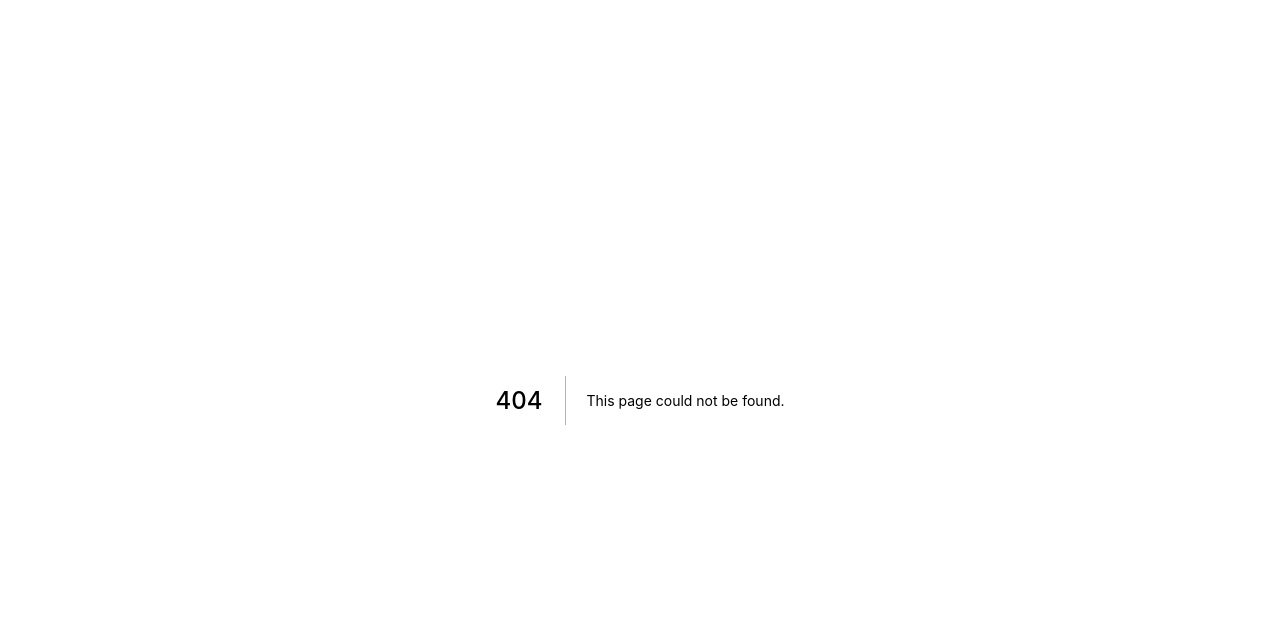
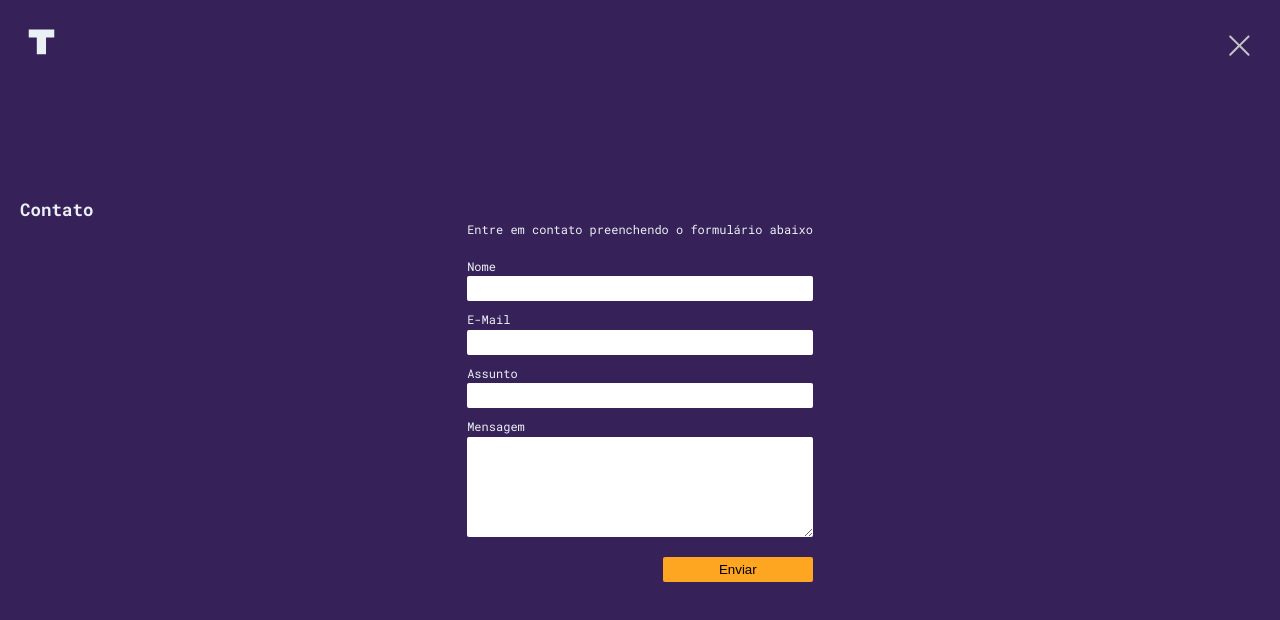
Before and after one commit to thigrandjean/potfolio-nextjs-2021, a Next.js app: page /contact in a window 1280 px wide. Before the commit this address had no page. Shown: the top 620 px of the page. Built offline with nearby package versions, Linux system fonts and the light colour scheme.

Commit message:
Contact Page

```diff
--- /dev/null
+++ b/src/components/EmailForm/index.tsx
@@ -0,0 +1,21 @@
+import * as S from './styles'
+
+const sendForm = (e: React.SyntheticEvent) => {
+  e.preventDefault()
+  console.log('Envia')
+}
+
+const EmailForm = () => (
+  <S.Form onSubmit={sendForm}>
+    <S.Label htmlFor="name">Nome</S.Label>
+    <S.Input type="text" id="name" />
+    <S.Label htmlFor="email">E-Mail</S.Label>
+    <S.Input type="text" id="email" />
+    <S.Label htmlFor="subject">Assunto</S.Label>
+    <S.Input type="text" id="subject" />
+    <S.Label htmlFor="msg">Mensagem</S.Label>
+    <S.TextArea as="textarea" name="msg" id="msg"></S.TextArea>
+    <S.Button>Enviar</S.Button>
+  </S.Form>
+)
+export default EmailForm
--- /dev/null
+++ b/src/components/EmailForm/styles.ts
@@ -0,0 +1,34 @@
+import styled from 'styled-components'
+
+export const Form = styled.form`
+  margin-top: 1rem;
+  display: flex;
+  flex-direction: column;
+  width: 100%;
+`
+export const Label = styled.label`
+  color: var(--white);
+  margin: 1rem 0 0.25rem 0;
+`
+export const Input = styled.input`
+  height: 2.5rem;
+  width: 100%;
+  font-size: 1.5rem;
+  padding: 0.5rem 0.5rem;
+  border: none;
+  border-radius: var(--radius-sm);
+`
+export const TextArea = styled(Input)`
+  min-height: 10rem;
+  resize: vertical;
+`
+export const Button = styled.button`
+  background: var(--color-sec);
+  outline: none;
+  border: none;
+  border-radius: var(--radius-sm);
+  margin: 2rem 0;
+  height: 2.5rem;
+  width: 15rem;
+  align-self: flex-end;
+`
--- /dev/null
+++ b/src/components/SiteFooter/styles.ts
@@ -0,0 +1,18 @@
+import styled from 'styled-components'
+
+export const Footer = styled.footer`
+  height: 100vh;
+  width: 100%;
+  background: var(--color-sec);
+  display: flex;
+  flex-direction: column;
+  justify-content: center;
+  align-items: center;
+`
+
+export const FooterContent = styled.div`
+  font-size: 1.25rem;
+  a {
+    color: var(--color-main);
+  }
+`
--- a/src/components/SiteHeader/index.tsx
+++ b/src/components/SiteHeader/index.tsx
@@ -1,8 +1,9 @@
 import * as S from './styles'
+import Link from 'next/link'
 
 const SiteHeader = () => (
   <S.Logo>
-    <a aria-label="bio">
+    <Link href="/" aria-label="bio">
       <svg
         width="43"
         height="43"
@@ -17,7 +18,7 @@ const SiteHeader = () => (
           fill="currentColor"
         />
       </svg>
-    </a>
+    </Link>
   </S.Logo>
 )
 
--- a/src/components/SiteHeader/styles.ts
+++ b/src/components/SiteHeader/styles.ts
@@ -2,11 +2,15 @@ import styled from 'styled-components'
 
 export const Logo = styled.header`
   position: fixed;
+  width: 4.3rem;
+  height: 4.3rem;
   top: 2rem;
   left: 2rem;
   color: var(--white);
   z-index: 1000;
+  background: var(--color-main);
+  border-radius: 4rem;
   svg .logobg {
-    fill: var(--color-main);
+    /* fill: var(--color-main); */
   }
 `
--- a/src/pages/_app.tsx
+++ b/src/pages/_app.tsx
@@ -1,20 +1,27 @@
 import type { AppProps /*, AppContext */ } from 'next/app'
 import Head from 'next/head'
-
+import SiteHeader from 'components/SiteHeader'
 import GlobalStyles from 'styles/global'
 
 function App({ Component, pageProps }: AppProps) {
   return (
     <>
       <Head>
-        <title>React Boilerplate</title>
+        <title>
+          Thiago Grandjean • Designer gráfico, desenvolvedor front-End e editor
+          de vídeo
+        </title>
         <link rel="shortcut icon" href="/img/icon-512.png" />
         <link rel="apple-touch-icon" href="/img/icon-512.png" />
         <link rel="manifest" href="/manifest.json" />
         <meta name="theme-color" content="#06092B" />
-        <meta name="description" content="Boilerplate Next.js" />
+        <meta
+          name="description"
+          content="Portfólio de Thiago Grandjean: designer gráfico, desenvolvedor Front-End e editor de vídeo"
+        />
       </Head>
       <GlobalStyles />
+      <SiteHeader />
       <Component {...pageProps} />
     </>
   )
--- /dev/null
+++ b/src/pages/contact.tsx
@@ -0,0 +1,11 @@
+import EmailForm from 'components/EmailForm'
+import PageTemplate from 'templates/page'
+
+export default function Contato() {
+  return (
+    <PageTemplate title="Contato">
+      <p>Entre em contato preenchendo o formulário abaixo</p>
+      <EmailForm />
+    </PageTemplate>
+  )
+}
--- a/src/templates/home/index.tsx
+++ b/src/templates/home/index.tsx
@@ -1,13 +1,14 @@
 import Bio from 'components/Bio'
+import SiteFooter from 'components/SiteFooter'
 import SiteHero from 'components/Hero'
-import SiteHeader from 'components/SiteHeader'
 
 export default function HomeTemplate() {
   return (
     <>
-      <SiteHeader />
       <SiteHero />
       <Bio />
+
+      <SiteFooter />
     </>
   )
 }
--- /dev/null
+++ b/src/templates/page/index.tsx
@@ -0,0 +1,32 @@
+import * as S from './styles'
+import Link from 'next/link'
+
+type PageProps = {
+  title: string
+  children: React.ReactNode
+}
+
+export default function PageTemplate({ title, children }: PageProps) {
+  return (
+    <S.PageWrapper>
+      <S.CloseBtn>
+        <Link href="/">
+          <svg
+            width="21"
+            height="21"
+            viewBox="0 0 21 21"
+            fill="none"
+            xmlns="http://www.w3.org/2000/svg"
+          >
+            <path
+              d="M0.487129 19.0788C0.0910416 19.4749 0.0910416 20.1171 0.487129 20.5132C0.883247 20.9093 1.52546 20.9093 1.92155 20.5132L10.3849 12.0498L18.8485 20.5133C19.2445 20.9095 19.8868 20.9095 20.2828 20.5133C20.679 20.1172 20.679 19.475 20.2828 19.0789L11.8193 10.6154L20.2828 2.1519C20.6789 1.7558 20.6789 1.11359 20.2828 0.717487C19.8868 0.321384 19.2445 0.321386 18.8484 0.717487L10.3849 9.18099L1.92158 0.717647C1.52546 0.321546 0.883247 0.321546 0.48716 0.717647C0.0910416 1.11375 0.0910416 1.75596 0.48716 2.15206L8.95051 10.6154L0.487129 19.0788Z"
+              fill="#C4C4C4"
+            />
+          </svg>
+        </Link>
+      </S.CloseBtn>
+      <S.Heading>{title}</S.Heading>
+      <S.Content>{children}</S.Content>
+    </S.PageWrapper>
+  )
+}
--- /dev/null
+++ b/src/templates/page/styles.ts
@@ -0,0 +1,26 @@
+import styled from 'styled-components'
+
+export const PageWrapper = styled.section`
+  display: flex;
+  flex-direction: column;
+  justify-content: center;
+  align-items: center;
+  height: 100vh;
+  width: 100%;
+  background: var(--color-main);
+  padding: 2rem;
+`
+export const Heading = styled.h1`
+  font-size: 1.75rem;
+  width: 100%;
+  color: var(--white);
+`
+export const Content = styled.div`
+  font-size: 1.2rem;
+  color: var(--white);
+`
+export const CloseBtn = styled.div`
+  position: absolute;
+  top: 3.5rem;
+  right: 3rem;
+`
```
Also changed, not shown: src/components/SiteFooter/index.tsx (added, +13 -0 lines), public/manifest.json.
